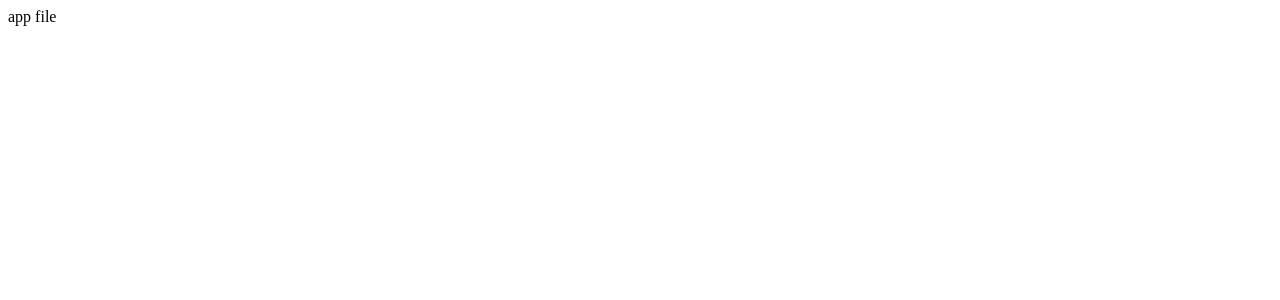
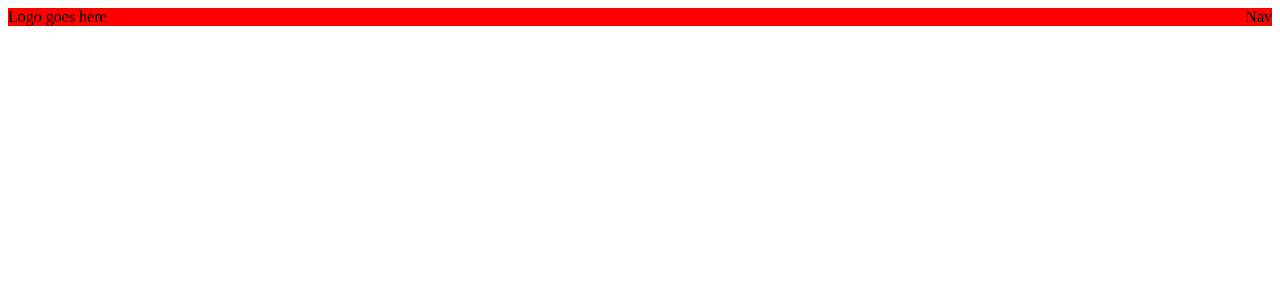
Before and after one commit to Joachimlj/react-gsap-site, a React (Create React App) app: page / in a window 1280 px wide. Shown: the top 300 px of the page. Built offline with nearby package versions, Linux system fonts and the light colour scheme.

Commit message:
added layout folder and created the header component

```diff
--- a/src/app/index.jsx
+++ b/src/app/index.jsx
@@ -1,5 +1,13 @@
 import React from "react";
 
+import Layout from "./layout/";
+
 export default function App() {
-  return <div>app file</div>;
+  return (
+    <>
+      <Layout>
+        <h1>app</h1>
+      </Layout>
+    </>
+  );
 }
--- /dev/null
+++ b/src/app/layout/header/index.jsx
@@ -0,0 +1,14 @@
+import React from "react";
+
+import "./styles.css";
+
+export default function Header() {
+  return (
+    <header className="site-header">
+      <div className="site-header__inner-wrapper">
+        <div className="site-header__inner-wrapper__logo">Logo goes here</div>
+        <nav className="site-header__inner-wrapper__nav">Nav</nav>
+      </div>
+    </header>
+  );
+}
--- /dev/null
+++ b/src/app/layout/header/styles.css
@@ -0,0 +1,10 @@
+.site-header {
+    background-color: red;
+}
+
+.site-header__inner-wrapper {
+    display: flex;
+    flex-direction: row;
+    justify-content: space-between;
+    align-items: center;
+}
--- /dev/null
+++ b/src/app/layout/index.jsx
@@ -0,0 +1,11 @@
+import React from "react";
+
+import Header from "./header/";
+
+export default function Layout({ children }) {
+  return (
+    <>
+      <Header />
+    </>
+  );
+}
```
Also changed, not shown: package.json (line endings or trailing spaces), 1 other file (tests, documents, lock files or other folders).
